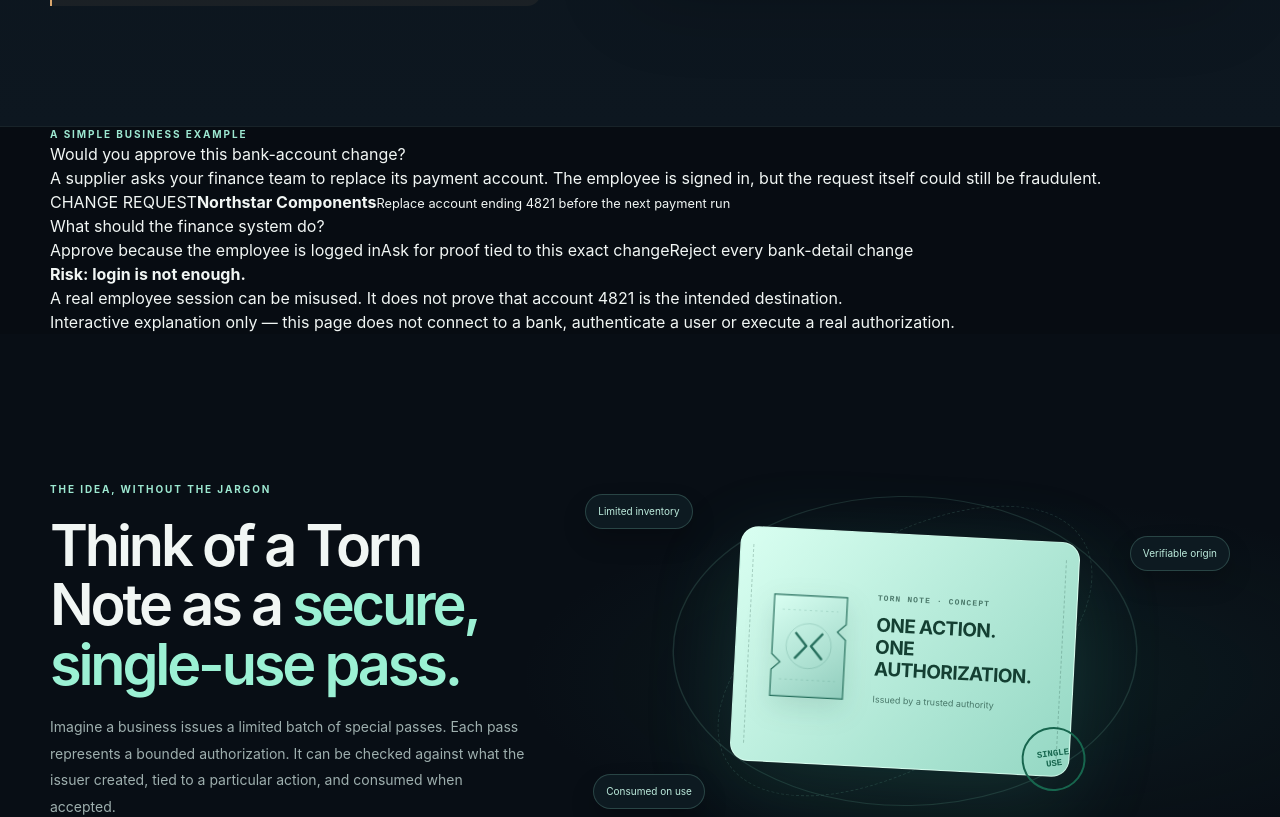
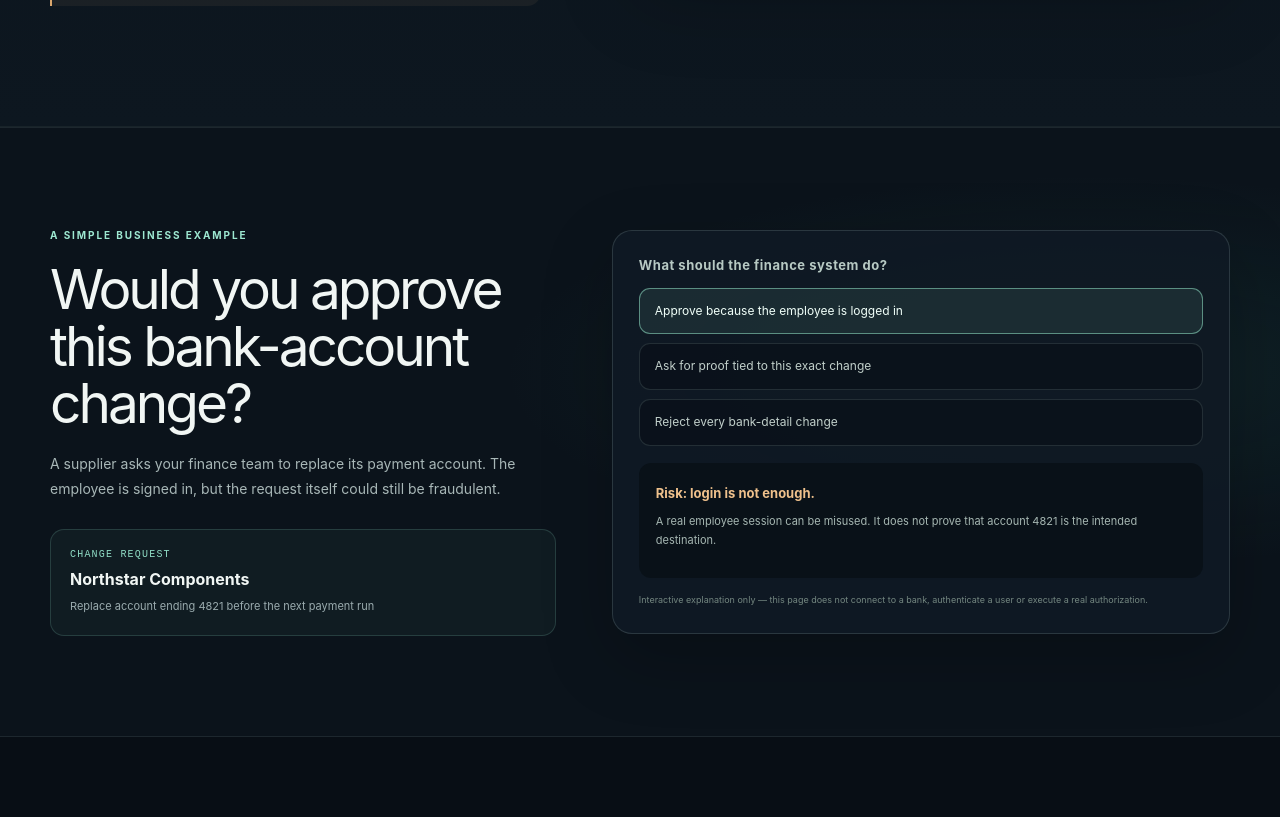
Before and after one commit to darshanredkar11/torn-note-cryptography, a Next.js app in the folder showcase/: page / in a window 1280 px wide. Shown: the part 1460-2277 px from the top of the page. Built offline with nearby package versions, Linux system fonts and the light colour scheme.

Commit message:
Add responsive mobile navigation and business decision interaction styles

```diff
--- a/showcase/app/globals.css
+++ b/showcase/app/globals.css
@@ -510,3 +510,29 @@ button { font: inherit; }
   .wallet-lab { grid-template-columns: 1fr; }.wallet-lab-input,.wallet-lab-results,.wallet-recovery-card,.wallet-lab-feedback { padding: 18px; }.wallet-lab-feedback { grid-column: auto; }.wallet-recovery-card > p { min-height: 0; }.wallet-key-chain { font-size: 7px; }.wallet-status-grid { grid-template-columns: 1fr; }
 }
 @media (prefers-reduced-motion: reduce) { .wallet-page *, .wallet-page *::before, .wallet-page *::after { animation-duration: .01ms !important; animation-iteration-count: 1 !important; transition-duration: .01ms !important; scroll-behavior: auto !important; } }
+
+.story-mobile-menu { display:none; position:relative; }
+.story-mobile-menu summary { list-style:none; cursor:pointer; border:1px solid rgba(155,241,212,.28); border-radius:999px; padding:9px 13px; color:#d9fff2; background:rgba(155,241,212,.07); font-size:11px; font-weight:650; }
+.story-mobile-menu summary::-webkit-details-marker { display:none; }
+.story-mobile-menu[open] summary { border-color:rgba(155,241,212,.55); }
+.story-mobile-menu > div { position:absolute; right:0; top:calc(100% + 10px); z-index:80; display:grid; min-width:190px; gap:3px; padding:8px; border:1px solid rgba(155,241,212,.2); border-radius:14px; background:#101a24; box-shadow:0 18px 45px rgba(0,0,0,.38); }
+.story-mobile-menu > div a { padding:11px 12px; border-radius:8px; color:#c3d2cd; font-size:12px; }
+.story-mobile-menu > div a:hover { background:rgba(155,241,212,.08); color:#fff; }
+.business-decision { padding:100px 0; border-block:1px solid rgba(183,218,213,.1); background:radial-gradient(ellipse at 85% 40%,rgba(37,116,102,.15),transparent 38%),#0b131b; }
+.business-decision-grid { display:grid; grid-template-columns:.9fr 1.1fr; gap:56px; align-items:center; }
+.business-decision-copy h2 { max-width:530px; margin:18px 0; font-size:clamp(35px,4.5vw,55px); line-height:1.04; letter-spacing:-.055em; }
+.business-decision-copy > p { max-width:500px; color:#a8b7b7; font-size:14px; line-height:1.8; }
+.decision-request { display:grid; gap:7px; margin-top:28px; padding:19px; border:1px solid rgba(155,241,212,.16); border-radius:14px; background:rgba(155,241,212,.04); }
+.decision-request span,.decision-question { color:#8fdcc5; font:10px ui-monospace,monospace; letter-spacing:.12em; }
+.decision-request strong { font-size:16px; }.decision-request small { color:#9aabae; font-size:11px; line-height:1.6; }
+.business-decision-demo { padding:26px; border:1px solid rgba(183,218,213,.16); border-radius:20px; background:rgba(16,26,36,.92); box-shadow:0 24px 70px rgba(0,0,0,.22); }
+.decision-question { margin-bottom:15px; color:#b7c9c3; letter-spacing:.04em; font-family:inherit; font-size:13px; font-weight:650; }
+.decision-choices { display:grid; gap:9px; }
+.decision-choices button { width:100%; padding:13px 15px; border:1px solid rgba(183,218,213,.14); border-radius:11px; background:rgba(5,11,17,.42); color:#c1cfca; text-align:left; font-size:12px; line-height:1.55; cursor:pointer; }
+.decision-choices button.selected { border-color:rgba(155,241,212,.5); background:rgba(155,241,212,.09); color:#f0fff9; }
+.decision-feedback { min-height:115px; margin-top:17px; padding:17px; border-radius:12px; background:rgba(4,10,15,.5); }
+.decision-feedback strong { font-size:13px; }.decision-feedback p { margin:8px 0 0; color:#a6b7b2; font-size:11px; line-height:1.75; }
+.decision-warning { color:#efc18c; }.decision-good { color:#9bf1d4; }.decision-neutral { color:#c3d3e1; }
+.decision-disclaimer { margin-top:14px; color:#748780; font-size:9px; line-height:1.7; }
+@media (max-width:900px) { .business-decision-grid { grid-template-columns:1fr; gap:30px; } }
+@media (max-width:720px) { .story-header nav { display:none; }.story-mobile-menu { display:block; }.story-github { display:none; }.business-decision { padding:76px 0; }.business-decision-demo { padding:18px; }.decision-feedback { min-height:0; } }
```
